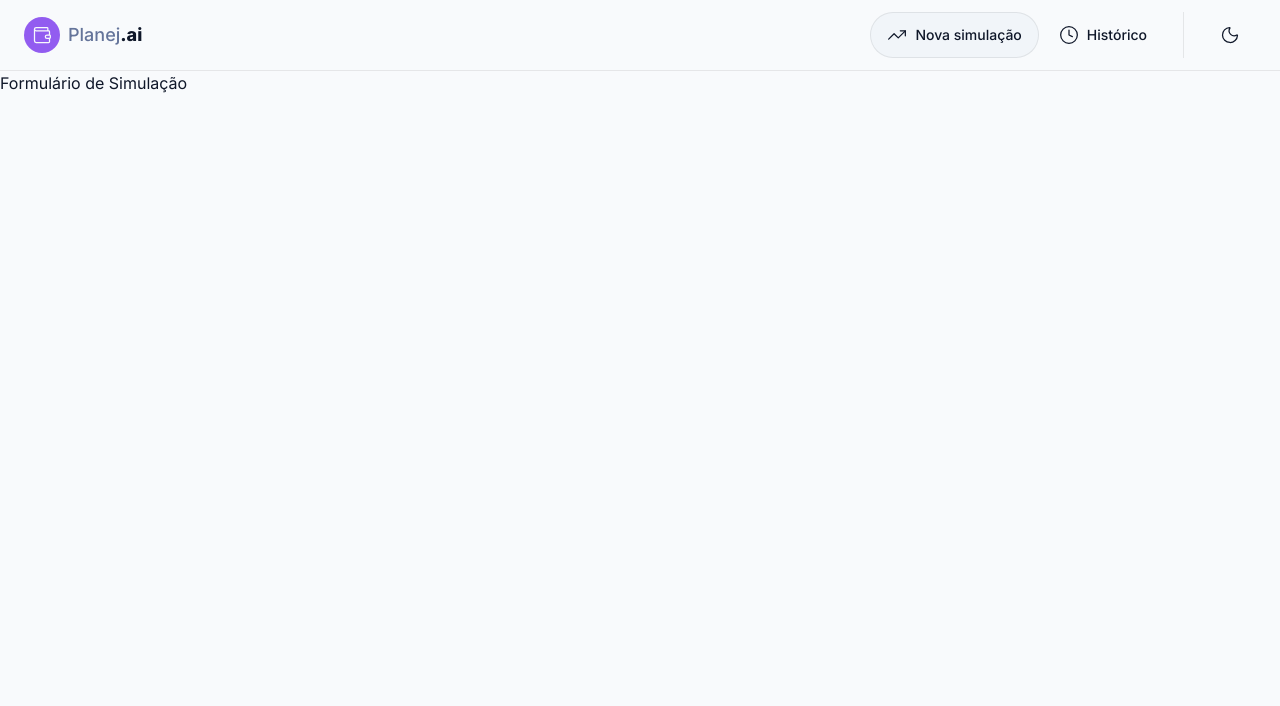
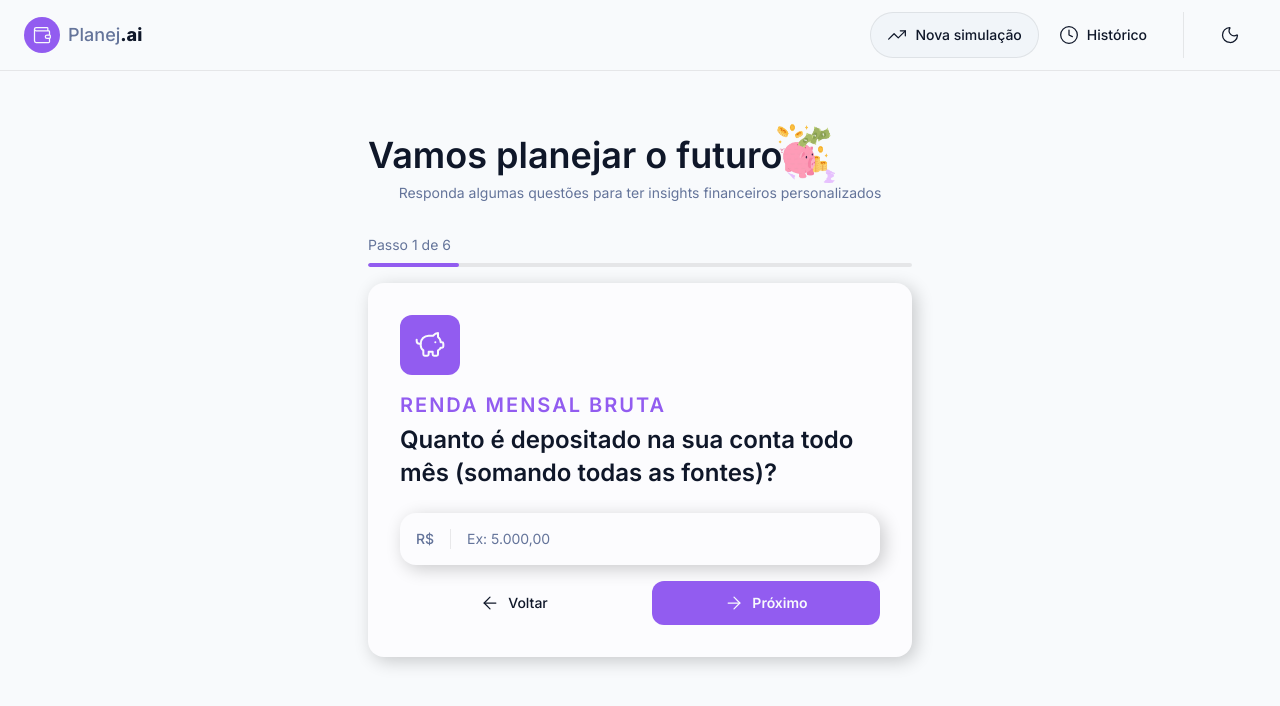
Before and after one commit to moacirrochadev/planejai, a React (Vite) app: page / in a window 1280 px wide. Shown: the top 706 px of the page. Built offline with nearby package versions, Linux system fonts and the light colour scheme.

Commit message:
Adicionado progresso ao formulário de simulação e criado o card de pergunta e o input do formulário

```diff
--- /dev/null
+++ b/src/components/features/Simulation/Form.tsx
@@ -0,0 +1,21 @@
+import { PiggyBank } from 'lucide-react'
+import { FormStep } from './FormStep'
+import { StepProgress } from './Progress'
+
+export function SimulationForm() {
+  return (
+    <>
+      <StepProgress currentStep={1} totalSteps={6} />
+      <FormStep
+        icon={PiggyBank}
+        title="Renda Mensal Bruta"
+        question="Quanto é depositado na sua conta todo mês (somando todas as fontes)?"
+        inputProps={{
+            type: 'text',
+            placeholder: 'Ex: 5.000,00',
+            prefix: 'R$',
+        }}
+      />
+    </>
+  )
+}
--- /dev/null
+++ b/src/components/features/Simulation/FormStep.tsx
@@ -0,0 +1,59 @@
+import { ArrowLeft, ArrowRight, type LucideIcon } from 'lucide-react'
+import { Input, type InputProps } from '../../shared/Input'
+import { Button } from '../../shared/Button'
+
+interface FormStepProps {
+  icon: LucideIcon
+  title: string
+  question: string
+  inputProps: InputProps
+  submitButtonProps?: {
+    label: string
+    emojiIcom?: string
+  }
+}
+
+export function FormStep({
+  icon: Icon,
+  title,
+  question,
+  inputProps,
+  submitButtonProps,
+}: FormStepProps) {
+  return (
+    <div className="bg-card rounded-2xl p-6 shadow-[4px_4px_18px_0px_rgba(0,0,0,0.2)] sm:p-8">
+      <div className="bg-primary mb-4 flex h-15 w-15 items-center justify-center rounded-xl">
+        <Icon size={32} className="text-primary-foreground" />
+      </div>
+      <h2 className="text-primary mb-1 text-xl font-semibold tracking-widest uppercase">
+        {title}
+      </h2>
+      <h3 className="text-foreground mb-6 text-xl leading-snug font-semibold sm:text-2xl">
+        {question}
+      </h3>
+      <form className="flex flex-col gap-4">
+        <Input {...inputProps} />
+        <div className="flex flex-col gap-3 sm:flex-row sm:gap-6">
+          <Button
+            type="button"
+            // onclick={onBack}
+            variant="ghost"
+            icon={ArrowLeft}
+            className="order-2 flex-1 justify-center rounded-xl py-3 sm-order-1"
+          >
+            Voltar
+          </Button>
+          <Button
+            type="submit"
+            variant="primary"
+            icon={!submitButtonProps ? ArrowRight : undefined}
+            className="order-1 flex-1 sm:order-2"
+          >
+            {submitButtonProps?.label ?? 'Próximo'}
+            {submitButtonProps?.emojiIcom}
+          </Button>
+        </div>
+      </form>
+    </div>
+  )
+}
--- /dev/null
+++ b/src/components/features/Simulation/Hero.tsx
@@ -0,0 +1,22 @@
+import PiggyBankImage from '../../../assets/images/piggy-bank.png'
+
+export function SimulationHero() {
+  return (
+    <div className="mb-8 text-center">
+      <div className="flex flex-col items-center sm:flex-row">
+        <h1 className="text-foreground text-3xl font-semibold sm:text-4xl">
+          Vamos planejar o futuro
+        </h1>
+        <img
+          src={PiggyBankImage}
+          alt="Porquinho da poupança"
+          aria-hidden="true"
+          className="h-16 w-16 sm:-mt-2 sm:-ml-3"
+        />
+      </div>
+      <p className="text-muted-foreground text-sm">
+        Responda algumas questões para ter insights financeiros personalizados
+      </p>
+    </div>
+  )
+}
--- /dev/null
+++ b/src/components/features/Simulation/Progress.tsx
@@ -0,0 +1,27 @@
+interface StepProgressProps {
+  currentStep: number
+  totalSteps: number
+}
+
+export function StepProgress({ currentStep, totalSteps }: StepProgressProps) {
+  const progress = (currentStep / totalSteps) * 100
+
+  return (
+    <div className="mb-4">
+      <p className="text-muted-foreground mb-2 text-sm">
+        Passo {currentStep} de {totalSteps}
+      </p>
+      <div className="bg-border h-1 w-full overflow-hidden rounded-full">
+        <div
+          role="progressbar"
+          aria-valuenow={currentStep}
+          aria-valuemin={1}
+          aria-valuemax={totalSteps}
+          aria-label={`Passo ${currentStep} de ${totalSteps}`}
+          className="bg-primary h-full rounded-full transition-all duration-300"
+          style={{ width: `${progress}%` }}
+        />
+      </div>
+    </div>
+  )
+}
--- /dev/null
+++ b/src/components/shared/Input.tsx
@@ -0,0 +1,35 @@
+import type { InputHTMLAttributes } from 'react'
+import { Divider } from './Divider'
+
+export interface InputProps extends InputHTMLAttributes<HTMLInputElement> {
+  prefix?: string
+  suffix?: string
+}
+
+export function Input({ prefix, suffix, ...rest }: InputProps) {
+  return (
+    <div className="bg-input flex items-center rounded-2xl p-4 shadow-[4px_4px_18px_0px_rgba(0,0,0,0.2)]">
+      {prefix && (
+        <>
+          <span className="text-muted-foreground text-sm font-medium">
+            {prefix}
+          </span>
+          <Divider orientation="vertical" />
+        </>
+      )}
+      <input
+        className="text-foreground placeholder:text-muted-foreground w-full bg-transparent text-sm outline-none"
+        autoFocus
+        {...rest}
+      />
+      {suffix && (
+        <>
+          <Divider orientation="vertical" />
+          <span className="text-muted-foreground ml-3 text-sm font-medium">
+            {suffix}
+          </span>
+        </>
+      )}
+    </div>
+  )
+}
--- /dev/null
+++ b/src/pages/SimlationFormPage.tsx
@@ -0,0 +1,11 @@
+import { SimulationForm } from "../components/features/Simulation/Form";
+import { SimulationHero } from "../components/features/Simulation/Hero";
+
+export function SimulationFormPage() {
+  return (
+    <main className="mx-auto max-w-xl px-4 py-10 sm:py-14">
+      <SimulationHero />
+      <SimulationForm />
+    </main>
+  )
+}
--- a/src/router.tsx
+++ b/src/router.tsx
@@ -1,5 +1,6 @@
 import { createBrowserRouter } from 'react-router-dom'
 import { RootLayout } from './components/layout/RootLayout'
+import { SimulationFormPage } from './pages/SimlationFormPage'
 
 export const router = createBrowserRouter([
   {
@@ -7,7 +8,7 @@
     children: [
       {
         path: '/',
-        element: <h1>Formulário de Simulação</h1>,
+        element: <SimulationFormPage />,
       },
       {
         path: '/resultado',
```
Also changed, not shown: src/assets/images/piggy-bank.png (added).
